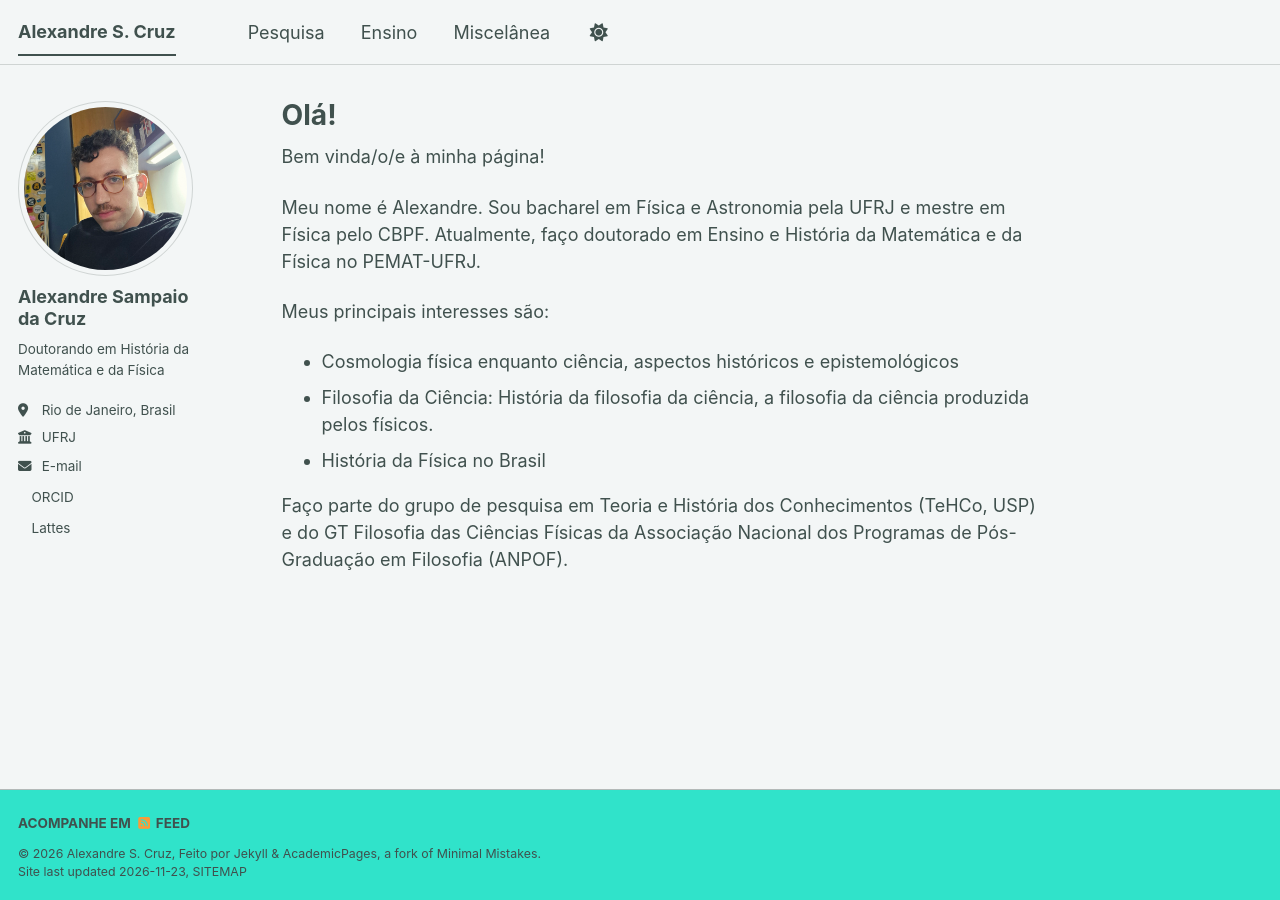
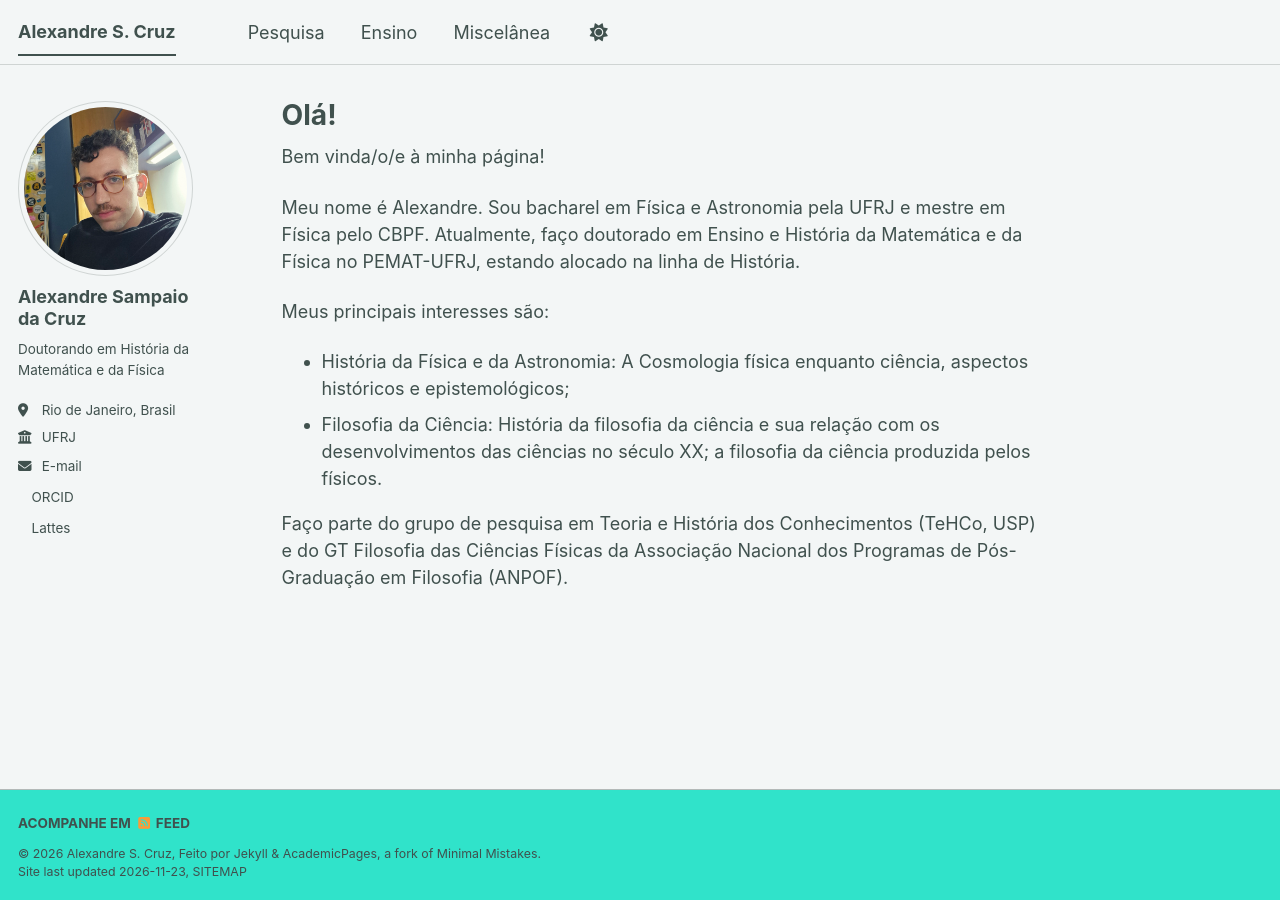
Before and after one commit to alexndr-sc/alexndr-sc.github.io, a Jekyll site: the page built from _pages/about.md, in a window 1280 px wide. Built offline with Jekyll 4.4.1, drawn with Linux system fonts in a browser that asks for light colours; a script bundle is joined from its source files by our own code; a style sheet for code colours, icons or effects is not loaded.

Commit message:
Update about.md

```diff
--- a/_pages/about.md
+++ b/_pages/about.md
@@ -10,13 +10,12 @@ redirect_from:
 
 Bem vinda/o/e à minha página!
 
-Meu nome é Alexandre. Sou bacharel em Física e Astronomia pela UFRJ e mestre em Física pelo CBPF. Atualmente, faço doutorado em Ensino e História da Matemática e da Física no PEMAT-UFRJ.
+Meu nome é Alexandre. Sou bacharel em Física e Astronomia pela UFRJ e mestre em Física pelo CBPF. Atualmente, faço doutorado em Ensino e História da Matemática e da Física no PEMAT-UFRJ, estando alocado na linha de História.
 
 Meus principais interesses são:
 
-- Cosmologia física enquanto ciência, aspectos históricos e epistemológicos
-- Filosofia da Ciência: História da filosofia da ciência, a filosofia da ciência produzida pelos físicos.
-- História da Física no Brasil
+- História da Física e da Astronomia: A Cosmologia física enquanto ciência, aspectos históricos e epistemológicos;
+- Filosofia da Ciência: História da filosofia da ciência e sua relação com os desenvolvimentos das ciências no século XX; a filosofia da ciência produzida pelos físicos.
 
 
 Faço parte do grupo de pesquisa em Teoria e História dos Conhecimentos (TeHCo, USP) e do GT Filosofia das Ciências Físicas da Associação Nacional dos Programas de Pós-Graduação em Filosofia (ANPOF).
```
